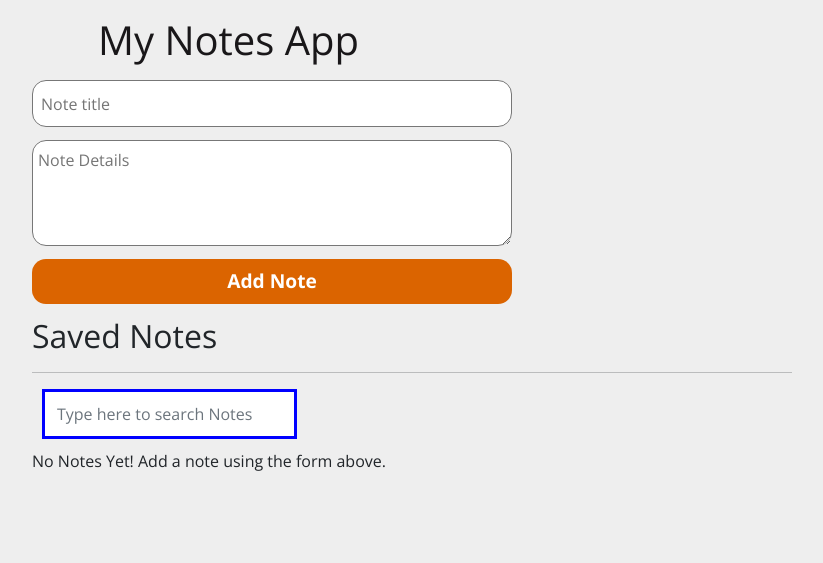
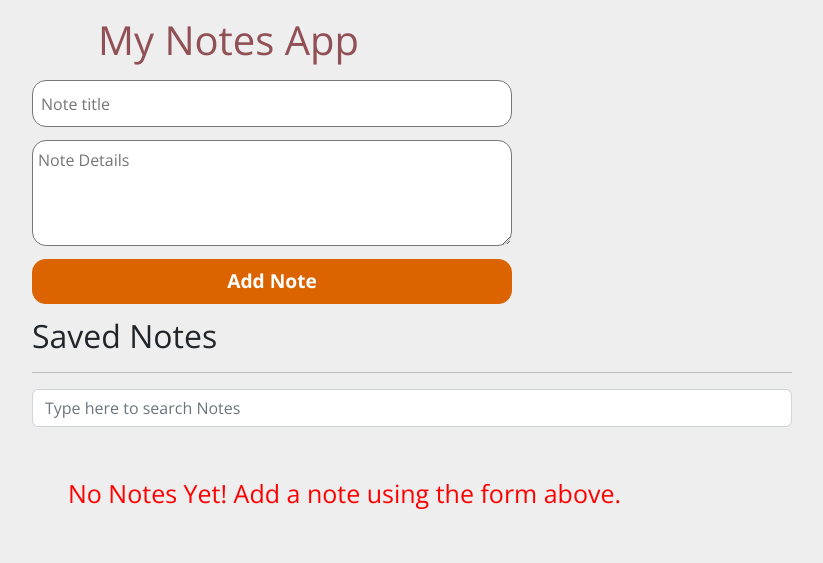
Before and after one commit to puspesh1417/Notes-App, a plain HTML site: page index.html in a window 1280 px wide. Shown: the whole page, without its empty margins (228-1051 px from the left). Drawn offline with nearby package versions, Linux system fonts and the light colour scheme.

Commit message:
Update styles.css

```diff
--- a/styles.css
+++ b/styles.css
@@ -112,12 +112,12 @@ form button:hover {
     text-decoration: underline;
 }
 
-.note-title {
+/* .note-title {
     font-size: 1.5rem;
     color: rgb(83, 0, 218);
-}
+} */
 
-.note-btn {
+/* .note-btn {
     padding: 7px;
     margin-top: 5px;
     font-size: 1rem;
@@ -127,20 +127,20 @@ form button:hover {
     border-radius: 3px;
     outline: none;
     cursor: pointer;
-}
+} */
 
-.edit-btn {
+/* .edit-btn {
     background-color: rgb(51, 47, 47);
 }
 .container1{
     margin-top: 42vh;
     /* position: absolute; */
 
-    text-align: center;
+    /* text-align: center;
     font-size: 1.5rem;
     color: rgb(38, 5, 129);
 
-}
+} */ */
 
 
 
@@ -152,3 +152,27 @@ form button:hover {
     border-radius: 5px solid var(--blue);
     font-size: 15px;
 }
+.stick{
+    /* position: sticky;   */
+    top:50px;
+    padding: 10px;
+
+   }
+   .row {
+    color: red;
+    font-size: 25px;
+    --bs-gutter-x: 1.5rem;
+    --bs-gutter-y: 0;
+    padding: 3rem;
+    display: flex;
+    flex-wrap: wrap;
+    margin-top: calc(-1 * var(--bs-gutter-y));
+    margin-right: calc(-.5 * var(--bs-gutter-x));
+    margin-left: calc(-.5 * var(--bs-gutter-x));
+}
+header h1 {
+    font-size: 2.5rem;
+    color: #914f56;
+    line-height: 2;
+    margin: 0px 66px;
+}
```
